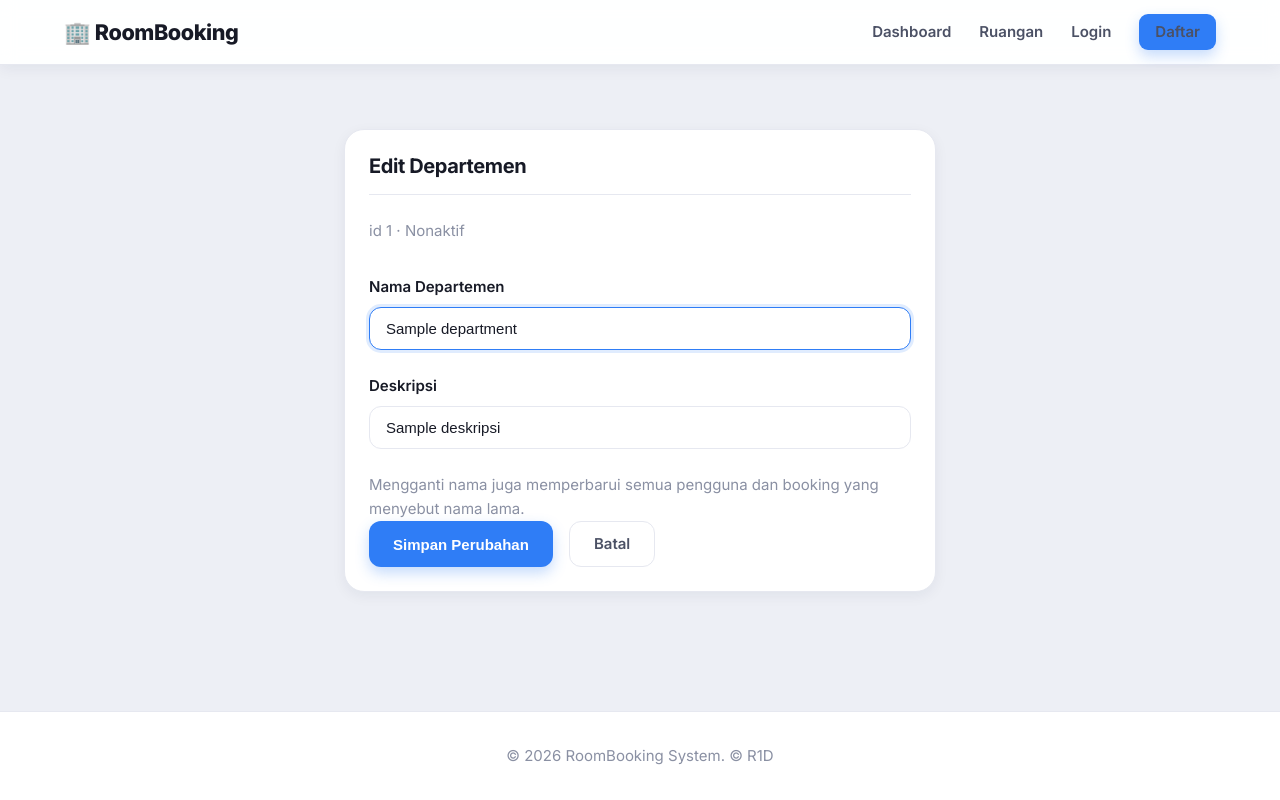
After one commit to DonyokuKen/NEW-roombooking, a Node server app: template views/admin/departments/form.ejs in a window 1280 px wide. The commit adds this page. Run offline with Node 20, Linux system fonts and the light colour scheme; the template is opened without the code that fills it: most values are stand-ins (such as "Sample title", 1, 10 or a date in 2020); some libraries are stand-ins or nearby versions.

Commit message:
Auto: roombooking-new update 2026-11-17 18:50

```diff
--- a/server.js
+++ b/server.js
@@ -305,6 +305,14 @@ app.post('/login', async (req, res) => {
       return res.redirect('/login');
     }
 
+    // Record the login time for the admin "Login Terakhir" column. A
+    // failure here must never block the login itself.
+    try {
+      await db.updateLastLogin(user.id);
+    } catch (e) {
+      console.error('updateLastLogin failed (login continues):', e.message);
+    }
+
     req.session.userId = user.id;
     setFlash(req, 'success', `Selamat datang, ${user.namalengkap}!`);
 
@@ -1420,6 +1428,107 @@ app.post('/admin/departments/:id/delete', requireAdmin, async (req, res) => {
   }
 });
 
+// Create department — form. Must sit before GET /admin/departments/:id:
+// 'new' would otherwise match :id.
+app.get('/admin/departments/new', requireAdmin, (req, res) => {
+  res.render('admin/departments/form', {
+    title: 'Tambah Departemen',
+    department: null,
+    formAction: '/admin/departments/new'
+  });
+});
+
+// Create department — save. An active department with the same normalized
+// name is refused, so a duplicate the merge UI would flag right away
+// cannot be created by accident.
+app.post('/admin/departments/new', requireAdmin, async (req, res) => {
+  try {
+    const name = (req.body.namadepartment || '').trim();
+    const deskripsi = (req.body.deskripsi || '').trim();
+    if (!name) {
+      setFlash(req, 'error', 'Nama departemen wajib diisi');
+      return res.redirect('/admin/departments/new');
+    }
+    const departments = await db.getAllDepartments({});
+    if (departments.some(d => merge.normalizeName(d.namadepartment) === merge.normalizeName(name))) {
+      setFlash(req, 'error', `Departemen "${name}" sudah ada`);
+      return res.redirect('/admin/departments/new');
+    }
+    const id = await db.createDepartment({ namadepartment: name, deskripsi: deskripsi || null, status: 'A' });
+    setFlash(req, 'success', `Departemen "${name}" dibuat (id ${id})`);
+    res.redirect('/admin/departments');
+  } catch (err) {
+    console.error('Create department error:', err);
+    setFlash(req, 'error', 'Terjadi kesalahan sistem');
+    res.redirect('/admin/departments/new');
+  }
+});
+
+// Edit department — form (rename + description).
+app.get('/admin/departments/:id/edit', requireAdmin, async (req, res) => {
+  try {
+    const department = await db.getDepartmentById(req.params.id);
+    if (!department || department.status === 'D') {
+      setFlash(req, 'error', 'Departemen tidak ditemukan');
+      return res.redirect('/admin/departments');
+    }
+    res.render('admin/departments/form', {
+      title: 'Edit Departemen',
+      department,
+      formAction: '/admin/departments/' + department.id + '/edit'
+    });
+  } catch (err) {
+    console.error('Edit department page error:', err);
+    res.status(500).send('Server error');
+  }
+});
+
+// Update department. A rename rewrites every name-form reference
+// (users.dept, trevents.department) to the new name in the same
+// transaction, so members and bookings follow the rename instead of
+// being orphaned under the old name.
+app.post('/admin/departments/:id/edit', requireAdmin, async (req, res) => {
+  try {
+    const department = await db.getDepartmentById(req.params.id);
+    if (!department || department.status === 'D') {
+      setFlash(req, 'error', 'Departemen tidak ditemukan');
+      return res.redirect('/admin/departments');
+    }
+    const name = (req.body.namadepartment || '').trim();
+    const deskripsi = (req.body.deskripsi || '').trim();
+    if (!name) {
+      setFlash(req, 'error', 'Nama departemen wajib diisi');
+      return res.redirect('/admin/departments/' + req.params.id + '/edit');
+    }
+    const departments = await db.getAllDepartments({});
+    if (departments.some(d => String(d.id) !== String(department.id) &&
+        merge.normalizeName(d.namadepartment) === merge.normalizeName(name))) {
+      setFlash(req, 'error', `Departemen "${name}" sudah ada`);
+      return res.redirect('/admin/departments/' + req.params.id + '/edit');
+    }
+    let renamed = { usersRenamed: 0, bookingsRenamed: 0 };
+    if (merge.normalizeName(name) !== merge.normalizeName(department.namadepartment)) {
+      renamed = await db.withTransaction(q =>
+        merge.renameDepartment(q, department.id, department.namadepartment, name));
+    } else if (name !== department.namadepartment) {
+      // Only casing/spacing changed: the row still gets the exact new text.
+      await db.updateDepartment(department.id, { namadepartment: name });
+    }
+    if (deskripsi !== (department.deskripsi || '')) {
+      await db.updateDepartment(department.id, { deskripsi: deskripsi || null });
+    }
+    setFlash(req, 'success', `Departemen "${name}" berhasil diupdate` +
+      ((renamed.usersRenamed || renamed.bookingsRenamed)
+        ? ` (${renamed.usersRenamed} pengguna dan ${renamed.bookingsRenamed} booking mengikuti nama baru)`
+        : ''));
+    res.redirect('/admin/departments');
+  } catch (err) {
+    console.error('Update department error:', err);
+    setFlash(req, 'error', 'Terjadi kesalahan sistem');
+    res.redirect('/admin/departments/' + req.params.id + '/edit');
+  }
+});
+
 // Department detail: members (dept = id OR name) + booking count.
 app.get('/admin/departments/:id', requireAdmin, async (req, res) => {
   try {
@@ -1767,6 +1876,34 @@ app.post('/admin/users/:id/delete', requireSuperAdmin, async (req, res) => {
     console.error('Delete user error:', err);
     setFlash(req, 'error', 'Terjadi kesalahan sistem');
     res.redirect('/admin/users');
+  }
+});
+
+// User detail — profile + booking history. Names in the admin users list
+// and on department detail pages link here.
+app.get('/admin/users/:id', requireAdmin, async (req, res) => {
+  try {
+    const user = await db.findUserByIdAny(req.params.id);
+    if (!user) {
+      setFlash(req, 'error', 'Pengguna tidak ditemukan');
+      return res.redirect('/admin/users');
+    }
+    const departments = await db.getAllDepartments({ status: 'A' });
+    const currentDept = String(user.dept || '');
+    const activeMatch = departments.find(d => String(d.id) === currentDept);
+    const deptLabel = activeMatch
+      ? activeMatch.namadepartment
+      : (currentDept ? (/^[0-9]+$/.test(currentDept) ? `Departemen #${currentDept} (tidak aktif)` : currentDept) : '-');
+    const bookings = await db.getUserBookings(user.id);
+    res.render('admin/users/show', {
+      title: user.namalengkap,
+      showUser: user,
+      deptLabel,
+      bookings
+    });
+  } catch (err) {
+    console.error('User detail error:', err);
+    res.status(500).send('Server error');
   }
 });
 
--- /dev/null
+++ b/views/admin/departments/form.ejs
@@ -0,0 +1,27 @@
+<div class="container" style="max-width: 640px; padding: 2.5rem 1.5rem;">
+  <div class="card">
+    <div class="card-header">
+      <h2 class="card-title"><%= department ? 'Edit Departemen' : 'Tambah Departemen' %></h2>
+    </div>
+    <div class="card-body">
+      <% if (department) { %><p class="text-muted mb-4">id <%= department.id %> · <%= department.status === 'A' ? 'Aktif' : 'Nonaktif' %></p><% } %>
+      <form method="POST" action="<%= formAction %>">
+        <div class="form-group">
+          <label class="form-label" for="namadepartment">Nama Departemen</label>
+          <input type="text" name="namadepartment" id="namadepartment" class="form-control" value="<%= department ? department.namadepartment : '' %>" required autofocus>
+        </div>
+        <div class="form-group">
+          <label class="form-label" for="deskripsi">Deskripsi</label>
+          <input type="text" name="deskripsi" id="deskripsi" class="form-control" value="<%= department ? (department.deskripsi || '') : '' %>">
+        </div>
+        <% if (department) { %>
+        <p class="text-muted" style="margin-top: 0.5rem;">Mengganti nama juga memperbarui semua pengguna dan booking yang menyebut nama lama.</p>
+        <% } %>
+        <div class="d-flex gap-2">
+          <button type="submit" class="btn btn-primary"><%= department ? 'Simpan Perubahan' : 'Buat Departemen' %></button>
+          <a href="/admin/departments" class="btn btn-secondary">Batal</a>
+        </div>
+      </form>
+    </div>
+  </div>
+</div>
--- a/views/admin/departments/index.ejs
+++ b/views/admin/departments/index.ejs
@@ -3,6 +3,10 @@ const deptStatus = s => s === 'A' ? ['Aktif', 'confirmed'] : (s === 'D' ? ['Diha
 %>
 <div class="container-fluid" style="padding: 2.5rem 1.5rem;">
   <p class="text-muted mb-4"><%= departments.length %> departemen ditemukan</p>
+
+  <div class="mb-4">
+    <a href="/admin/departments/new" class="btn btn-primary">+ Tambah Departemen</a>
+  </div>
 
   <% if (duplicateGroups && duplicateGroups.length > 0) { %>
     <div class="card mb-4" style="border: 2px solid #f59e0b;">
@@ -50,6 +54,7 @@ const deptStatus = s => s === 'A' ? ['Aktif', 'confirmed'] : (s === 'D' ? ['Diha
                 <td><%= memberCount[dept.id] || 0 %></td>
                 <td><span class="badge badge-<%= st[1] %>"><%= st[0] %></span></td>
                 <td>
+                  <a href="/admin/departments/<%= dept.id %>/edit" class="btn btn-sm btn-secondary">Edit</a>
                   <form method="POST" action="/admin/departments/<%= dept.id %>/delete" style="display:inline;" onsubmit="return confirm('Hapus departemen &quot;<%= dept.namadepartment.replace(/'/g, "\\'") %>&quot;? <%= memberCount[dept.id] || 0 %> anggota dan <%= (typeof bookingCount !== 'undefined' ? bookingCount[dept.id] : 0) || 0 %> booking TIDAK dihapus - referensi departemen mereka dibiarkan apa adanya.');">
                     <button type="submit" class="btn btn-sm btn-danger">Hapus</button>
                   </form>
--- a/views/admin/departments/show.ejs
+++ b/views/admin/departments/show.ejs
@@ -11,7 +11,8 @@ const roleLabel = r => ({ U: 'Pengguna', M: 'Manager', SU: 'Super Admin' }[r] ||
     <% if (department.deskripsi) { %> · <%= department.deskripsi %><% } %>
   </p>
 
-  <form method="POST" action="/admin/departments/<%= department.id %>/delete" style="margin-bottom: 1rem;" onsubmit="return confirm('Hapus departemen &quot;<%= department.namadepartment.replace(/'/g, "\\'") %>&quot;? <%= members.length %> anggota dan <%= bookingCount %> booking TIDAK dihapus - referensi departemen mereka dibiarkan apa adanya.');">
+  <a href="/admin/departments/<%= department.id %>/edit" class="btn btn-secondary">Edit Departemen</a>
+  <form method="POST" action="/admin/departments/<%= department.id %>/delete" style="margin-bottom: 1rem; display: inline;" onsubmit="return confirm('Hapus departemen &quot;<%= department.namadepartment.replace(/'/g, "\\'") %>&quot;? <%= members.length %> anggota dan <%= bookingCount %> booking TIDAK dihapus - referensi departemen mereka dibiarkan apa adanya.');">
     <button type="submit" class="btn btn-danger">Hapus Departemen</button>
   </form>
 
@@ -31,7 +32,7 @@ const roleLabel = r => ({ U: 'Pengguna', M: 'Manager', SU: 'Super Admin' }[r] ||
           <tbody>
             <% members.forEach(user => { %>
               <tr>
-                <td><%= user.namalengkap %></td>
+                <td><a href="/admin/users/<%= user.id %>"><%= user.namalengkap %></a></td>
                 <td><%= user.email %></td>
                 <td><%= user.notelp || '-' %></td>
                 <td><%= roleLabel(user.roles) %></td>
```
Also changed, not shown: views/admin/users/index.ejs (+11 -1 lines), views/admin/users/show.ejs (added, +74 -0 lines), lib/db.js, lib/merge.js.
